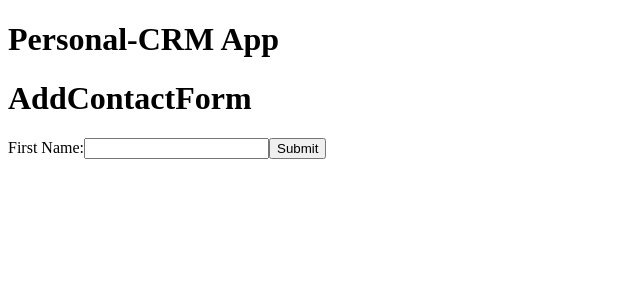
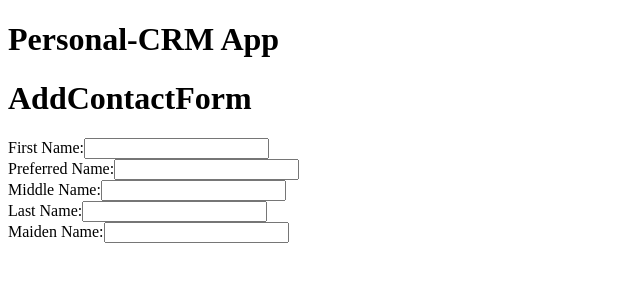
Before and after one commit to clayton-lin/personal-crm, a React app: page / in a window 1280 px wide. Shown: the top 300 px of the page, without its empty margins (0-640 px from the left). Built offline with nearby package versions, Linux system fonts and the light colour scheme.

Commit message:
Add form fields for preferred, middle, family, and maiden names

```diff
--- a/src/components/AddContactForm.js
+++ b/src/components/AddContactForm.js
@@ -42,6 +42,8 @@ class AddContactForm extends Component {
       <div>
         <h1>AddContactForm</h1>
         <form onSubmit={this.handleSubmit} >
+
+          <div>
             <label>
               First Name:
               <input
@@ -51,7 +53,54 @@ class AddContactForm extends Component {
                 onChange={this.handleChange}
               />
             </label>
-          <input type="submit" value="Submit" />
+          </div>
+
+          <div>
+            <label>
+              Preferred Name:
+              <input
+                name="preferrednName"
+                type="text"
+                value={this.state.givenName}
+                onChange={this.handleChange}
+              />
+            </label>
+          </div>
+
+          <div>
+            <label>
+              Middle Name:
+              <input name="middleName"
+                type="text"
+                value={this.state.givenName}
+                onChange={this.handleChange}
+              />
+            </label>
+          </div>
+
+          <div>
+            <label>
+              Last Name:
+              <input name="familyName"
+                type="text"
+                value={this.state.givenName}
+                onChange={this.handleChange}
+              />
+            </label>
+          </div>
+
+          <div>
+            <label>
+              Maiden Name:
+              <input name="maidennName"
+                type="text"
+                value={this.state.givenName}
+                onChange={this.handleChange}
+              />
+            </label>
+          </div>
+
+
         </form>
       </div>
     );
```
Lines whose indentation alone changed are shown as unchanged.
